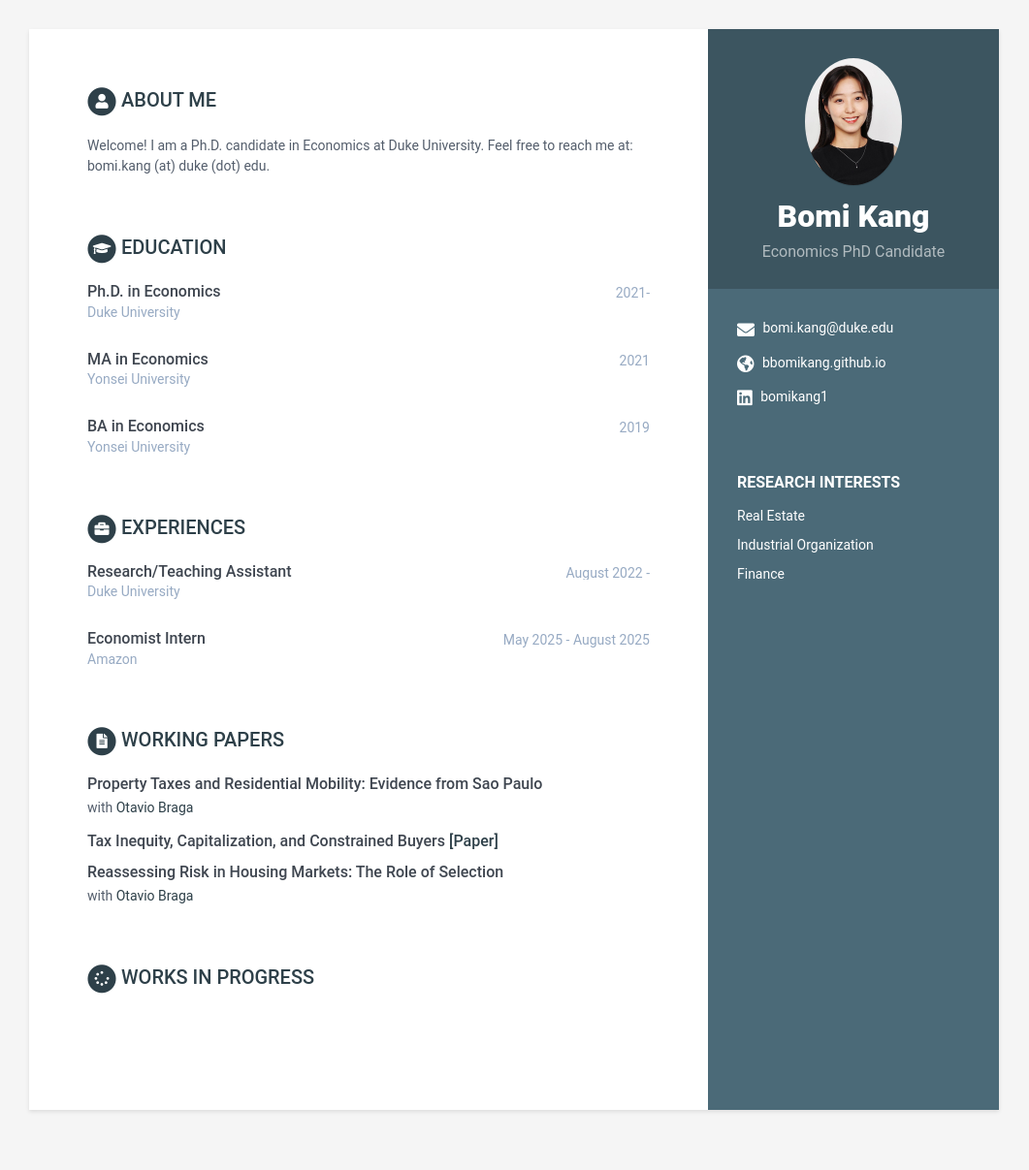
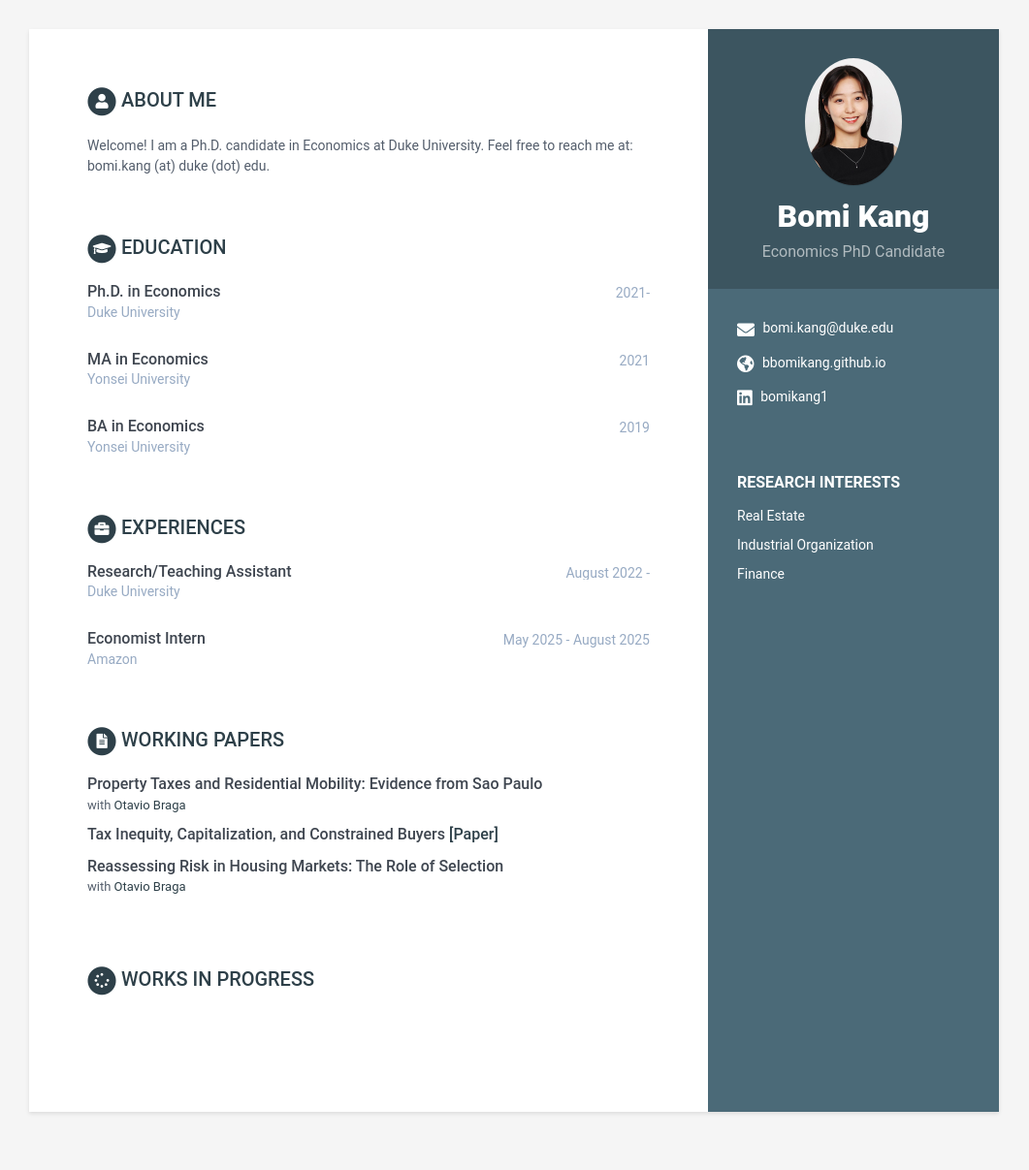
Before and after one commit to bbomikang/bbomikang.github.io, a Jekyll site: the page built from index.html, in a window 1280 px wide. Shown: the whole page at 97% size, without its empty margins (110-1171 px from the left). Built offline with Jekyll 4.4.1, drawn with Linux system fonts in a browser that asks for light colours.

Commit message:
Update _base.scss

```diff
--- a/_sass/_base.scss
+++ b/_sass/_base.scss
@@ -186,15 +186,16 @@ p {
   .working-papers-section,
   .works-in-progress-section {
     .item {
-      margin-bottom: 15px;
+      margin-bottom: 0;
+      padding-bottom: 12px;
     }
-    .job-title {
+    h3 {
       margin-top: 0;
-      margin-bottom: 5px;
+      margin-bottom: 3px;
     }
     .coauthors {
-      margin-top: 0;
-      margin-bottom: 0;
+      margin: 0;
+      font-size: 13px;
     }
   }
   .upper-row,
```
